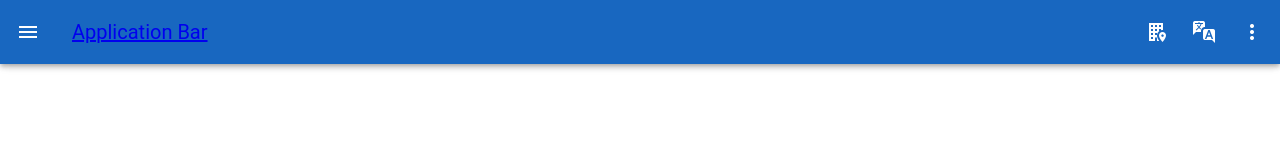
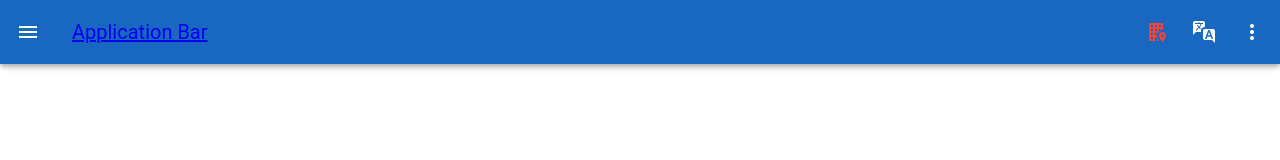
Before and after one commit to pano9000/aws-stuttgart-pickup-dates-service, a Nuxt app: page / in a window 1280 px wide. Shown: the top 160 px of the page. Built offline with nearby package versions, Linux system fonts and the light colour scheme.

Commit message:
feat(AppBar): use LocationPicker Menu

```diff
--- a/components/Navigation/AppBar.vue
+++ b/components/Navigation/AppBar.vue
@@ -14,7 +14,7 @@
     </v-app-bar-title>
 
     <template #append>
-      <v-btn icon="mdi-office-building-marker"/>
+      <LocationPicker/>
       <TranslateMenu/>
       <v-btn icon="mdi-dots-vertical"/>
     </template>
@@ -23,7 +23,7 @@
 </template>
 
 <script setup lang="ts">
-import TranslateMenu from './TranslateMenu.vue';
-
-  const activeDrawer = defineModel<boolean>("activeDrawer")
+  import TranslateMenu from './TranslateMenu.vue';
+  import LocationPicker from '../LocationPicker.vue';
+  const activeDrawer = defineModel<boolean>("activeDrawer", {default: false})
 </script>
```
